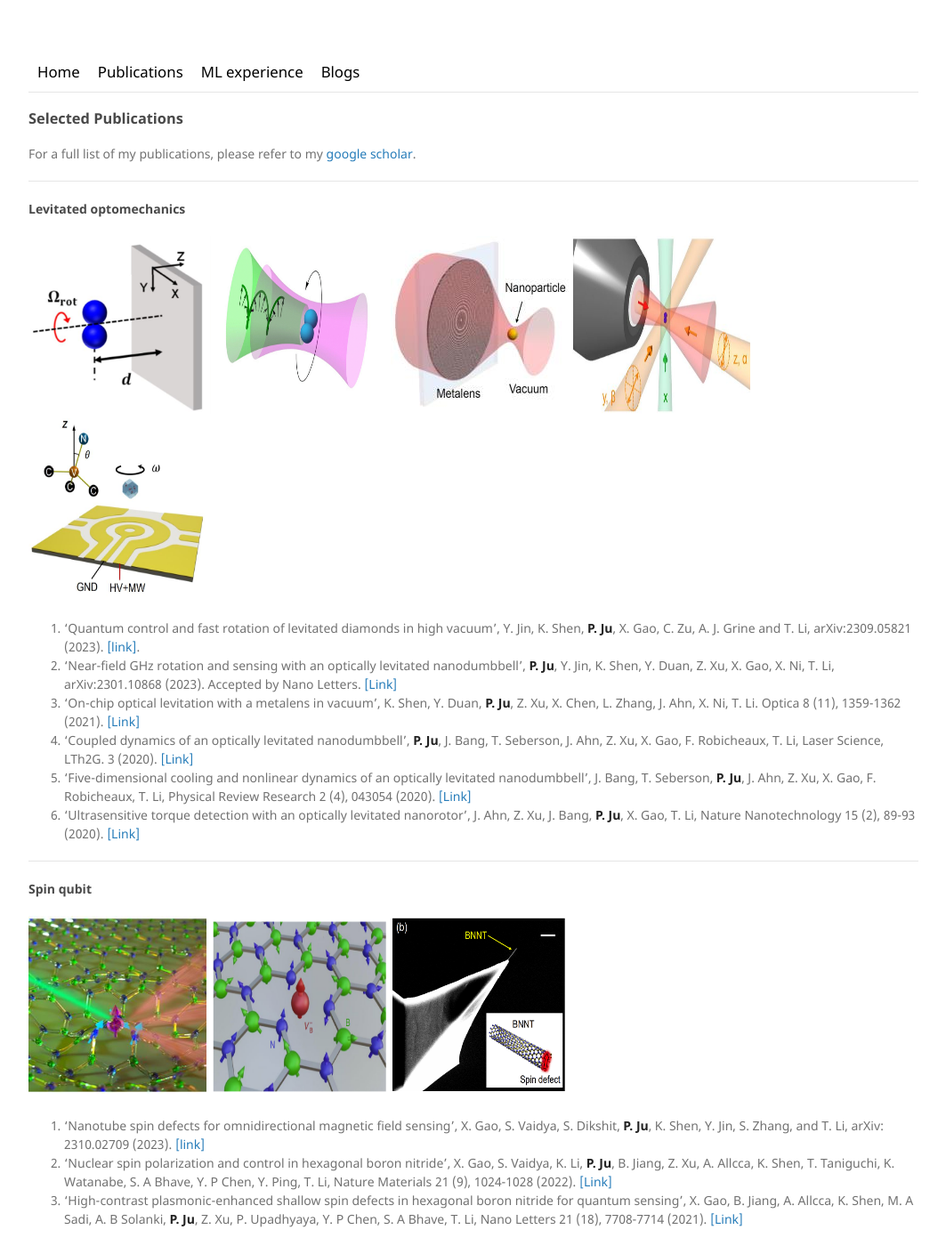
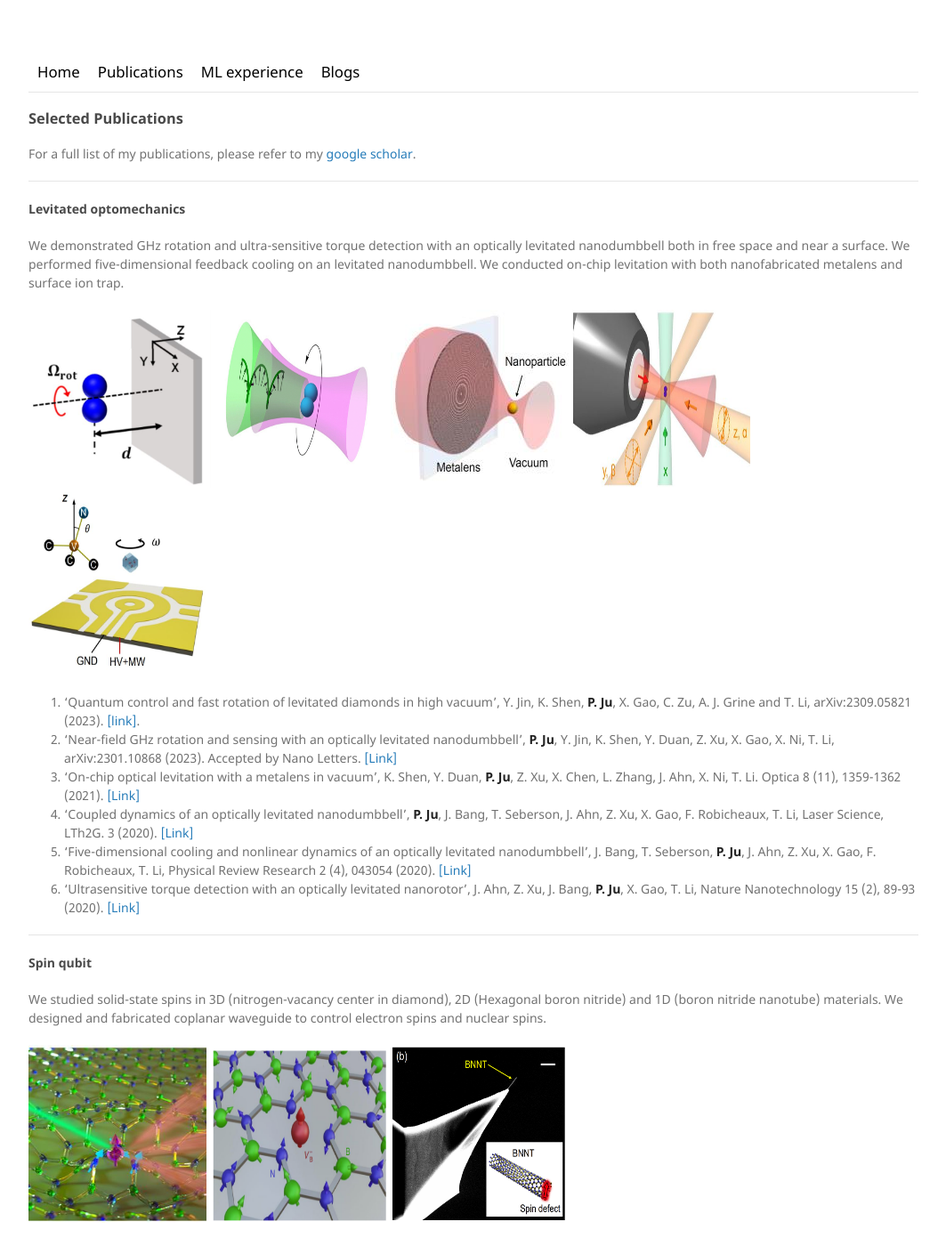
Before and after one commit to peng-ju/peng-ju.github.io, a Jekyll site: the page built from publications/index.md, in a window 1280 px wide and 1400 px high. Shown: the whole window at 89% size, without its empty margins (108-1171 px from the left). Built offline with Jekyll 4.4.1, drawn with Linux system fonts in a browser that asks for light colours; some of the changed text lies outside the part shown.

Commit message:
add description

```diff
--- a/publications/index.md
+++ b/publications/index.md
@@ -8,6 +8,9 @@ For a full list of my publications, please refer to my [google scholar](https://
 
 ---
 #### Levitated optomechanics
+
+We demonstrated GHz rotation and ultra-sensitive torque detection with an optically levitated nanodumbbell both in free space and near a surface. We performed five-dimensional feedback cooling on an levitated nanodumbbell. We conducted on-chip levitation with both nanofabricated metalens and surface ion trap.
+
 [<img src="img/RoateNearSurface.JPG"  width=200px height=200px />](img/RoateNearSurface.JPG)
 [<img src="img/fastest_spin.jpg"  width=200px height=200px />](img/img/fastest_spin.jpg)
 [<img src="img/OnChipLevitation.jpg"  width=200px height=200px />](img/OnChipLevitation.jpg)
@@ -23,6 +26,9 @@ For a full list of my publications, please refer to my [google scholar](https://
 
 ---
 #### Spin qubit
+
+We studied solid-state spins in 3D (nitrogen-vacancy center in diamond), 2D (Hexagonal boron nitride) and 1D (boron nitride nanotube) materials. We designed and fabricated coplanar waveguide to control electron spins and nuclear spins.
+
 [<img src="img/HBN.JPG"  width=200px height=200px />](img/HBN.JPG)
 [<img src="img/HBN_2d.png"  width=200px height=200px />](img/HBN_2d.png)
 [<img src="img/HBN_nanotube.png"  width=200px height=200px />](img/HBN_nanotube.png)
@@ -33,6 +39,9 @@ For a full list of my publications, please refer to my [google scholar](https://
 
 ---
 #### Quantum Vaccum Fluctuation
+
+We studied three-body optomechanic system interacting with virtual photons. We simulated virtual photon induced torque between a nanodumbbell and a nanograting.
+
 [<img src="img/Casimir1.JPG"  width=200px height=200px />](img/Casimir1.JPG)
 [<img src="img/Casimir2.JPG"  width=200px height=200px />](img/Casimir2.JPG)
 [<img src="img/Casimir_nanodumbbell.png"  width=200px height=200px />](img/Casimir_nanodumbbell.png)
```
